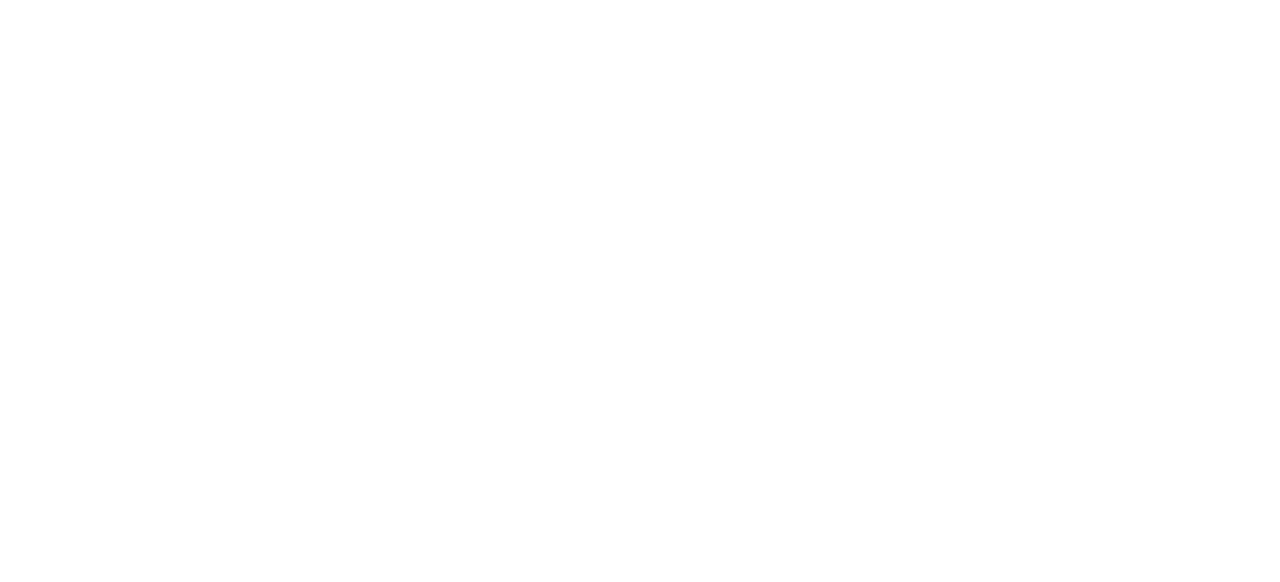
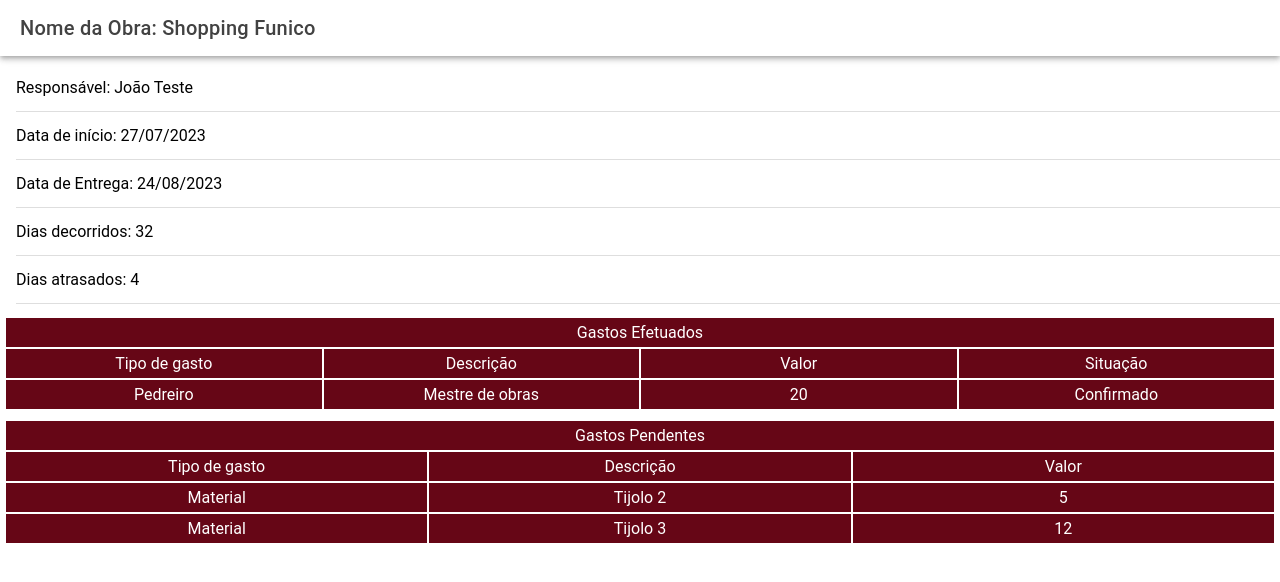
Before and after one commit to VictorJCFerreira/Pagina-FAMA, a React (Vite) app in the folder Fama-front/: page /obra in a window 1280 px wide. Shown: the top 582 px of the page. Built offline with nearby package versions, Linux system fonts and the light colour scheme.

Commit message:
Função efetuar gasto

```diff
--- a/Fama-front/src/App.tsx
+++ b/Fama-front/src/App.tsx
@@ -2,6 +2,7 @@
 import { IonApp, IonRouterOutlet, setupIonicReact } from '@ionic/react';
 import { IonReactRouter } from '@ionic/react-router';
 import Home from './pages/Home';
+import Obra from './pages/Obra';
 
 /* Core CSS required for Ionic components to work properly */
 import '@ionic/react/css/core.css';
@@ -34,6 +35,10 @@
         <Route exact path="/">
           <Redirect to="/home" />
         </Route>
+        <Route exact path="/obra">
+        <Obra />
+        </Route>
+
       </IonRouterOutlet>
     </IonReactRouter>
   </IonApp>
--- /dev/null
+++ b/Fama-front/src/components/List.tsx
@@ -0,0 +1,26 @@
+import './List.css';
+import React from 'react';
+import { IonItem, IonLabel, IonList } from '@ionic/react';
+
+function List() {
+  return (
+    <IonList>
+      <IonItem>
+        <IonLabel>Responsável: João Teste</IonLabel>
+      </IonItem>
+      <IonItem>
+        <IonLabel>Data de início: 27/07/2023</IonLabel>
+      </IonItem>
+      <IonItem>
+        <IonLabel>Data de Entrega: 24/08/2023</IonLabel>
+      </IonItem>
+      <IonItem>
+        <IonLabel>Dias decorridos: 32</IonLabel>
+      </IonItem>
+      <IonItem>
+        <IonLabel>Dias atrasados: 4</IonLabel>
+      </IonItem>
+    </IonList>
+  );
+}
+export default List;
--- /dev/null
+++ b/Fama-front/src/components/TabelaDeGastos.css
@@ -0,0 +1,6 @@
+ion-col {
+    background-color: #660616;
+    border: solid 1px #fff;
+    color: #fff;
+    text-align: center;
+  }
--- /dev/null
+++ b/Fama-front/src/components/TabelasDeGastos.tsx
@@ -0,0 +1,54 @@
+import React from 'react';
+import { IonCol, IonGrid, IonRow } from '@ionic/react';
+
+import './TabelaDeGastos.css';
+
+function TabelaGastosEfetuados() {
+    return (
+        <IonGrid>
+          <IonRow>
+            <IonCol>Gastos Efetuados</IonCol>
+          </IonRow>
+          <IonRow>
+            <IonCol>Tipo de gasto</IonCol>
+            <IonCol>Descrição</IonCol>
+            <IonCol>Valor</IonCol>
+            <IonCol>Situação</IonCol>
+          </IonRow>
+          <IonRow>
+            <IonCol>Pedreiro</IonCol>
+            <IonCol>Mestre de obras</IonCol>
+            <IonCol>20</IonCol>
+            <IonCol>Confirmado</IonCol>
+          </IonRow>
+        </IonGrid>
+      );
+}
+export default TabelaGastosEfetuados;
+
+function TabelaGastosPendentes() {
+  return (
+      <IonGrid>
+        <IonRow>
+          <IonCol>Gastos Pendentes</IonCol>
+        </IonRow>
+        <IonRow>
+          <IonCol>Tipo de gasto</IonCol>
+          <IonCol>Descrição</IonCol>
+          <IonCol>Valor</IonCol>
+
+        </IonRow>
+        <IonRow>
+          <IonCol>Material</IonCol>
+          <IonCol>Tijolo 2</IonCol>
+          <IonCol>5</IonCol>
+        </IonRow>
+        <IonRow>
+          <IonCol>Material</IonCol>
+          <IonCol>Tijolo 3</IonCol>
+          <IonCol>12</IonCol>
+        </IonRow>
+      </IonGrid>
+    );
+}
+export { TabelaGastosPendentes };
--- /dev/null
+++ b/Fama-front/src/pages/Obra.css
@@ -0,0 +1,6 @@
+ion-col {
+    background-color: #000000ab;
+    border: solid 1px #fff;
+    color: #fff;
+    text-align: center;
+  }
--- /dev/null
+++ b/Fama-front/src/pages/Obra.tsx
@@ -0,0 +1,31 @@
+import { IonContent, IonHeader, IonPage, IonTitle, IonToolbar } from '@ionic/react';
+import ExploreContainer from '../components/ExploreContainer';
+import './Obra.css';
+import List from '../components/List';
+import { IonCol, IonGrid, IonRow } from '@ionic/react';
+import TabelaGastosEfetuados , {TabelaGastosPendentes} from '../components/TabelasDeGastos';
+
+
+const Obra: React.FC = () => {
+    return (
+      <IonPage>
+        <IonHeader>
+          <IonToolbar>
+            <IonTitle>Nome da Obra: Shopping Funico</IonTitle>
+          </IonToolbar>
+        </IonHeader>
+        <IonContent fullscreen>
+          <IonHeader collapse="condense">
+            <IonToolbar>
+              <IonTitle size="large">Obra</IonTitle>
+            </IonToolbar>
+          </IonHeader>
+          <List />
+          <TabelaGastosEfetuados/>
+          <TabelaGastosPendentes/>
+        </IonContent>
+      </IonPage>
+    );
+  };
+
+  export default Obra;
```
Also changed, not shown: Fama-front/src/components/List.css (added), 2 other files (tests, documents, lock files or other folders).
